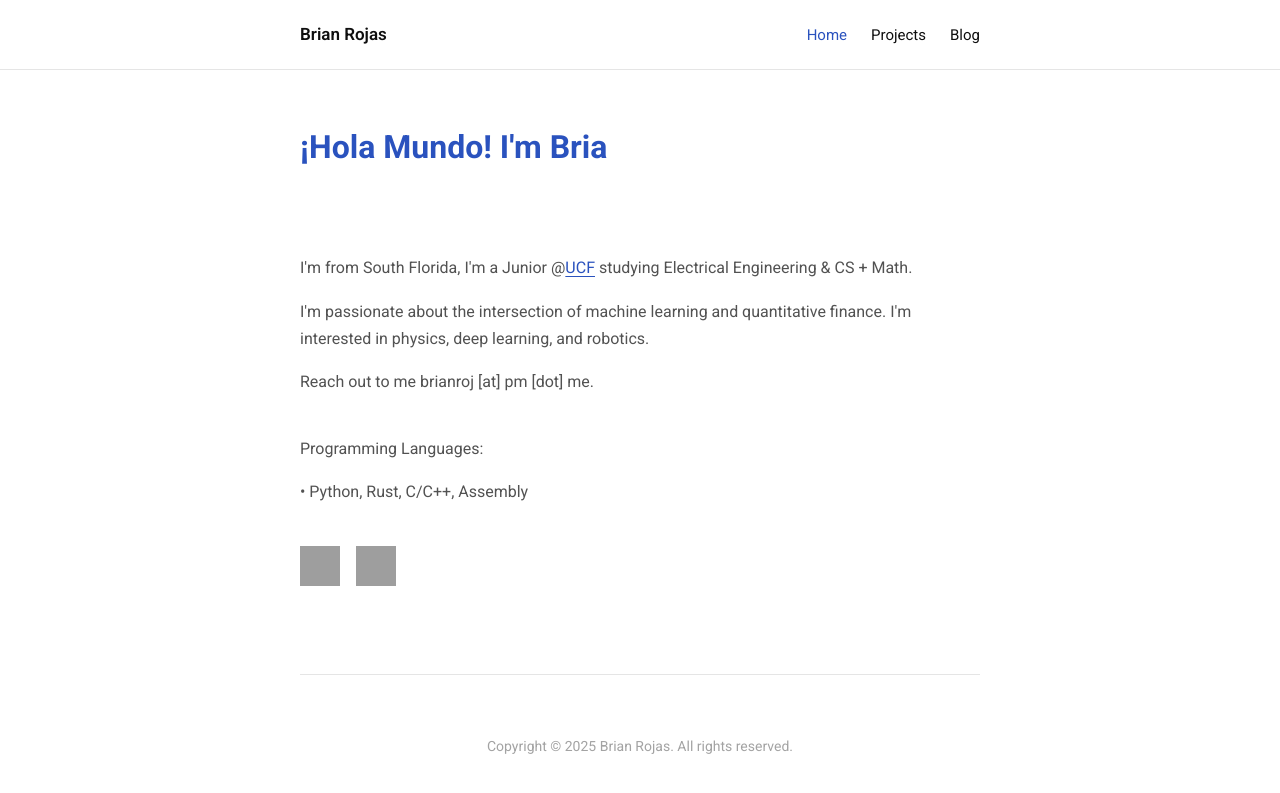
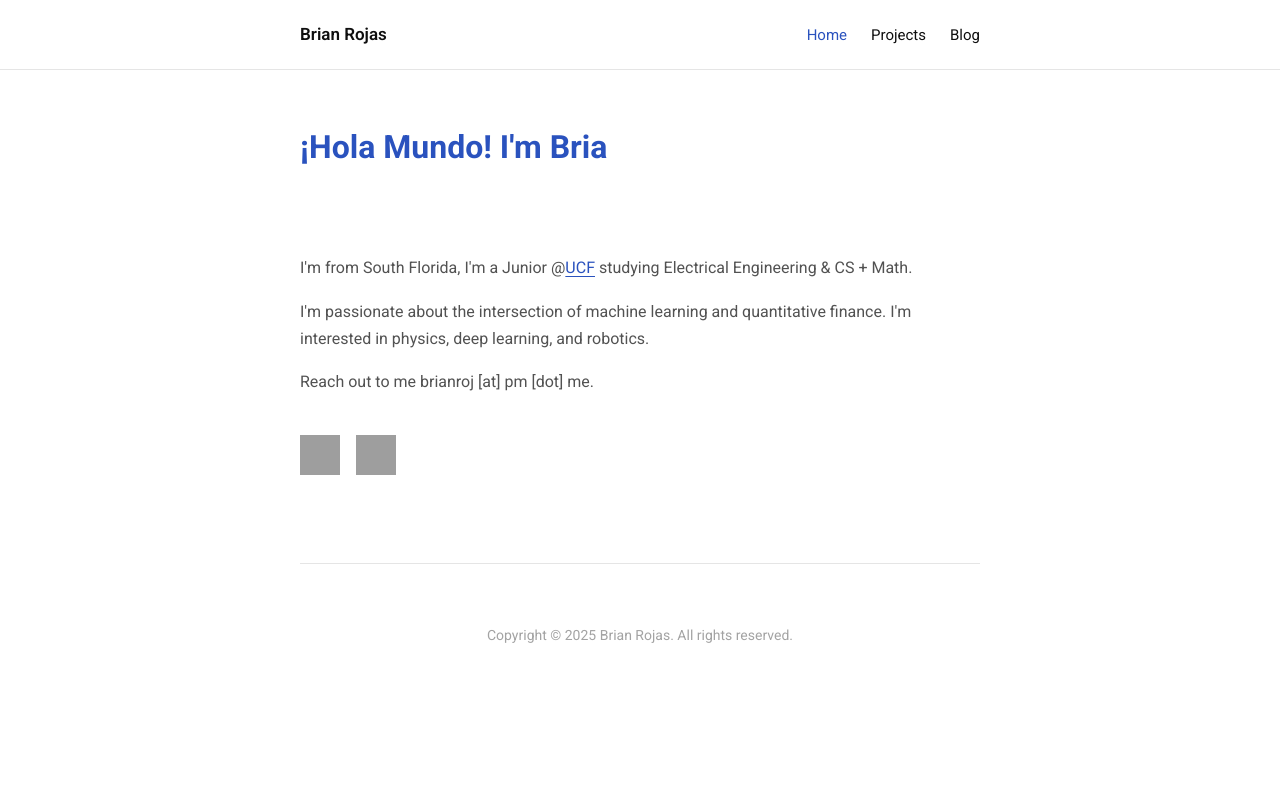
Before and after one commit to brianrojrc/brianrojrc.github.io, a Jekyll site: the page built from index.md, in a window 1280 px wide. Shown: the top 793 px of the page. Built offline with Jekyll 4.4.1, drawn with Linux system fonts in a browser that asks for light colours; grey boxes are pictures that could not be loaded.

Commit message:
Update index.md

```diff
--- a/index.md
+++ b/index.md
@@ -15,13 +15,6 @@ title: Home
     <p>Reach out to me brianroj [at] pm [dot] me.</p>
 </section>
 
-<section id="quick-links">
-    <p>Programming Languages:</p>
-    <ul style="list-style: none; padding-left: 0; margin-top: 8px;">
-        <li>• Python, Rust, C/C++, Assembly</li>
-    </ul>
-</section>
-
 <section id="social-icons">
     <a href="mailto:brianroj@pm.me" target="_blank" title="Email">
         <img src="https://img.icons8.com/?size=100&id=5UK0Mr3neT3r&format=png&color=000000" alt="ProtonMail"/>
```
